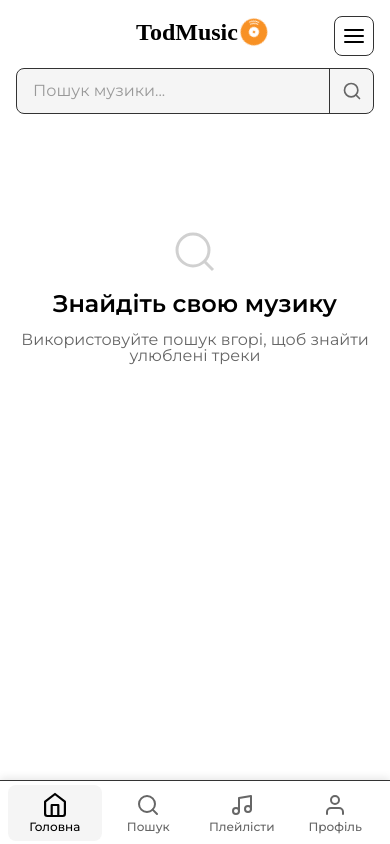
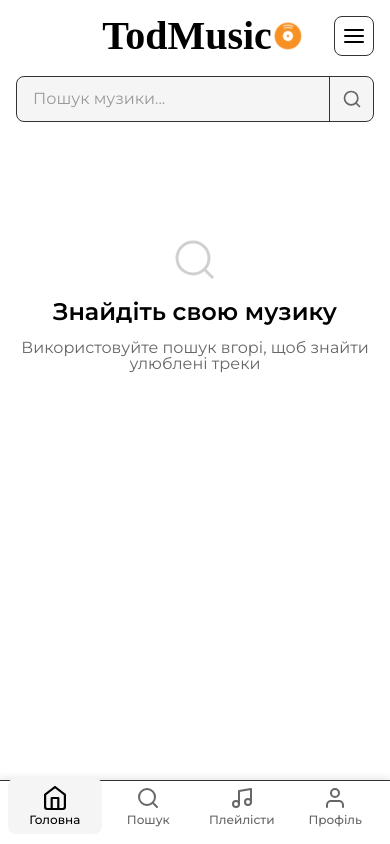
Before and after one commit to toodyann/TodMusic-NewGen, a React (Vite) app: page / in a window 390 px wide. Built offline with nearby package versions, Linux system fonts and the light colour scheme; a web font is replaced by a local one.

Commit message:
fix bugs

```diff
--- a/package.json
+++ b/package.json
@@ -1,6 +1,6 @@
 {
   "name": "todmusic-newgen",
-  "homepage": "https://YOUR_USERNAME.github.io/TodMusic-NewGen/",
+  "homepage": "https://toodyann.github.io/TodMusic-NewGen/",
   "private": false,
   "version": "0.0.0",
   "type": "module",
--- a/src/components/Footer.jsx
+++ b/src/components/Footer.jsx
@@ -64,7 +64,7 @@ export default function Footer({ t }) {
               rel="noopener noreferrer"
             >
               <img
-                src="/googleplay-badge.svg"
+                src={`${import.meta.env.BASE_URL}googleplay-badge.svg`}
                 alt="Get it on Google Play"
                 style={{ height: 45, marginRight: 8 }}
               />
@@ -75,7 +75,7 @@ export default function Footer({ t }) {
               rel="noopener noreferrer"
             >
               <img
-                src="/appstore-badge.svg"
+                src={`${import.meta.env.BASE_URL}appstore-badge.svg`}
                 alt="Download on the App Store"
                 style={{ height: 45 }}
               />
--- a/src/styles/scss/Header/header.scss
+++ b/src/styles/scss/Header/header.scss
@@ -193,7 +193,7 @@
       margin: 0;
 
       .main_logo {
-        font-size: 1.5rem;
+        font-size: 2.5rem;
       }
 
       .logo_image {
--- a/src/styles/scss/Navigation/bottomNav.scss
+++ b/src/styles/scss/Navigation/bottomNav.scss
@@ -11,7 +11,7 @@
     right: 0;
     background: var(--bg-primary);
     border-top: 1px solid var(--input-border);
-    padding: 8px;
+    padding: 0 8px 14px 8px;
     z-index: 1000;
     justify-content: space-around;
     align-items: center;
```
